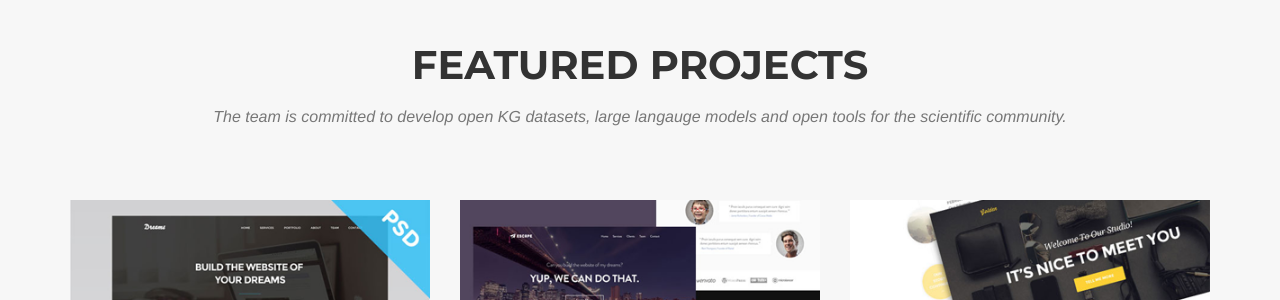
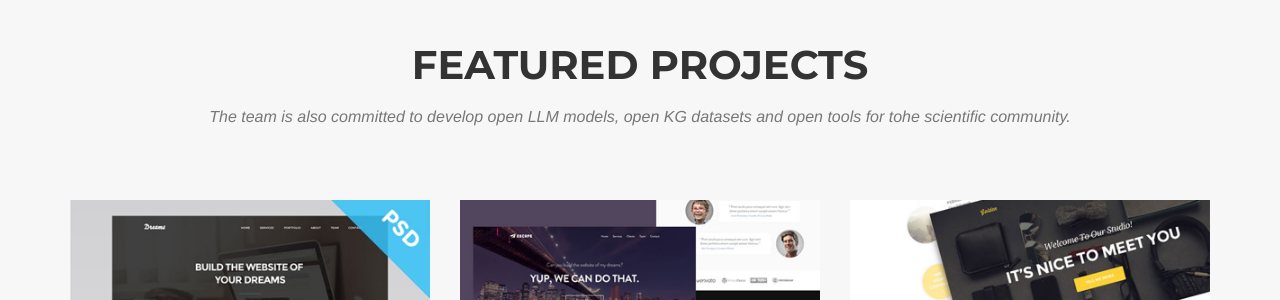
Before and after one commit to HICAI-ZJU/HICAI-ZJU.github.io, a Jekyll site: the page built from index.html, in a window 1280 px wide and 900 px high, scrolled down 1427 px. Shown: the part 152-452 px from the top of the window. Built offline with Jekyll 4.4.1, drawn with Linux system fonts in a browser that asks for light colours; some web fonts are replaced.

Commit message:
Update portfolio_grid.html

```diff
--- a/_includes/portfolio_grid.html
+++ b/_includes/portfolio_grid.html
@@ -4,7 +4,7 @@
             <div class="row">
                 <div class="col-lg-12 text-center">
                     <h2 class="section-heading">Featured Projects</h2>
-                    <h3 class="section-subheading text-muted">The team is  committed to develop open KG datasets, large langauge models and open tools for the scientific community.</h3>
+                    <h3 class="section-subheading text-muted">The team is also committed to develop open LLM models, open KG datasets and open tools for tohe scientific community.</h3>
                 </div>
             </div>
             <div class="row">
```
